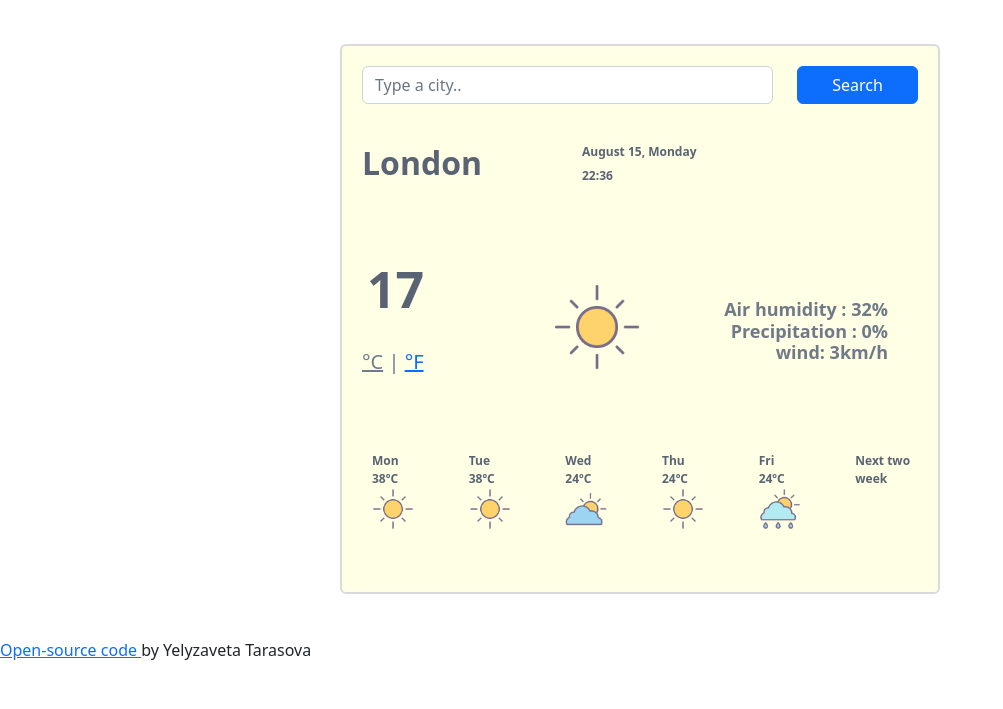
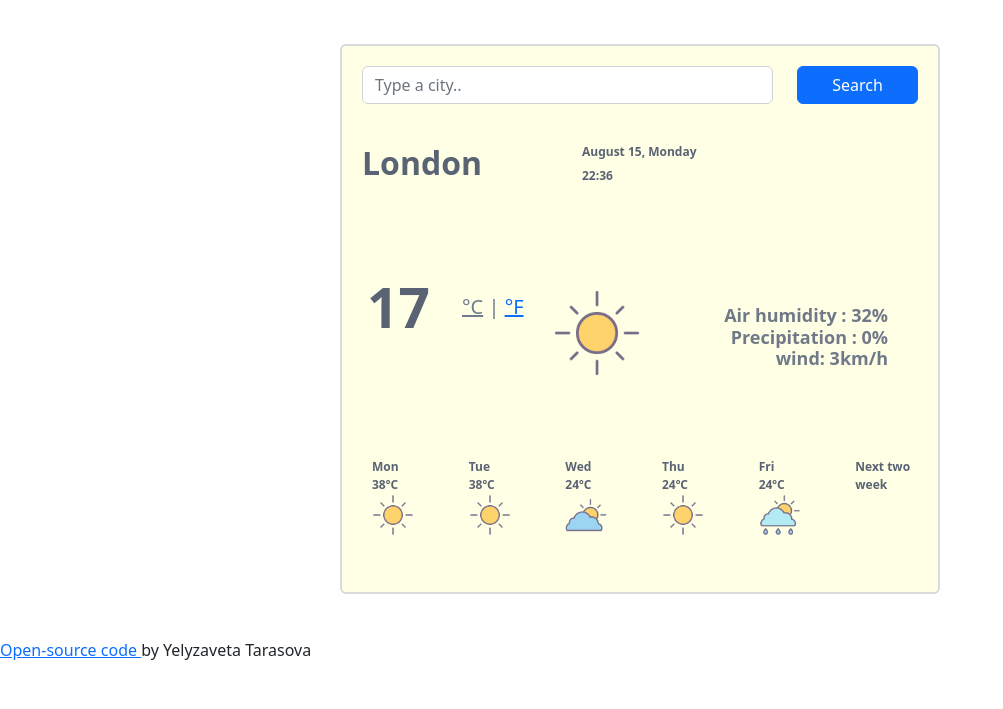
Before and after one commit to Elyzavetka/weather-app-vanilla-js, a website built with Parcel: page index.html in a window 1280 px wide. Shown: the whole page, without its empty margins (0-1003 px from the left). Built offline with nearby package versions, Linux system fonts and the light colour scheme.

Commit message:
Update styles.css

```diff
--- a/src/styles.css
+++ b/src/styles.css
@@ -24,16 +24,17 @@ p {
 }
 .body-temperature {
   color: #596373;
-  font-size: 50px;
+  font-size: 55px;
   display: block;
-  top: -15px;
+  top: 0px;
   left: 5px;
 }
 #unit_tempearature {
   color: #6f7b8e;
   display: block;
   font-size: 20px;
-  top: -15px;
+  position: relative;
+  top: -61px;
   left: 100px;
 }
 
```
